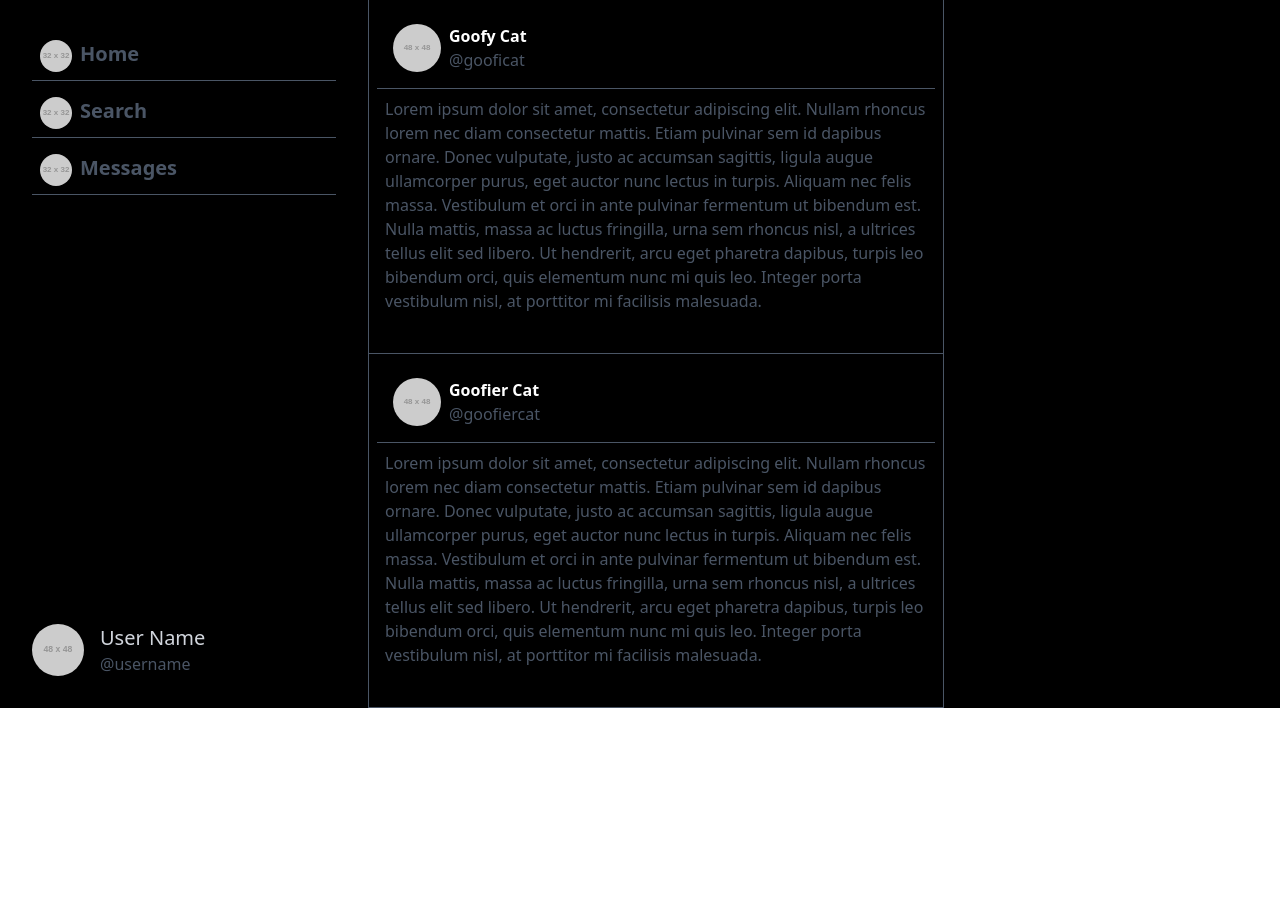
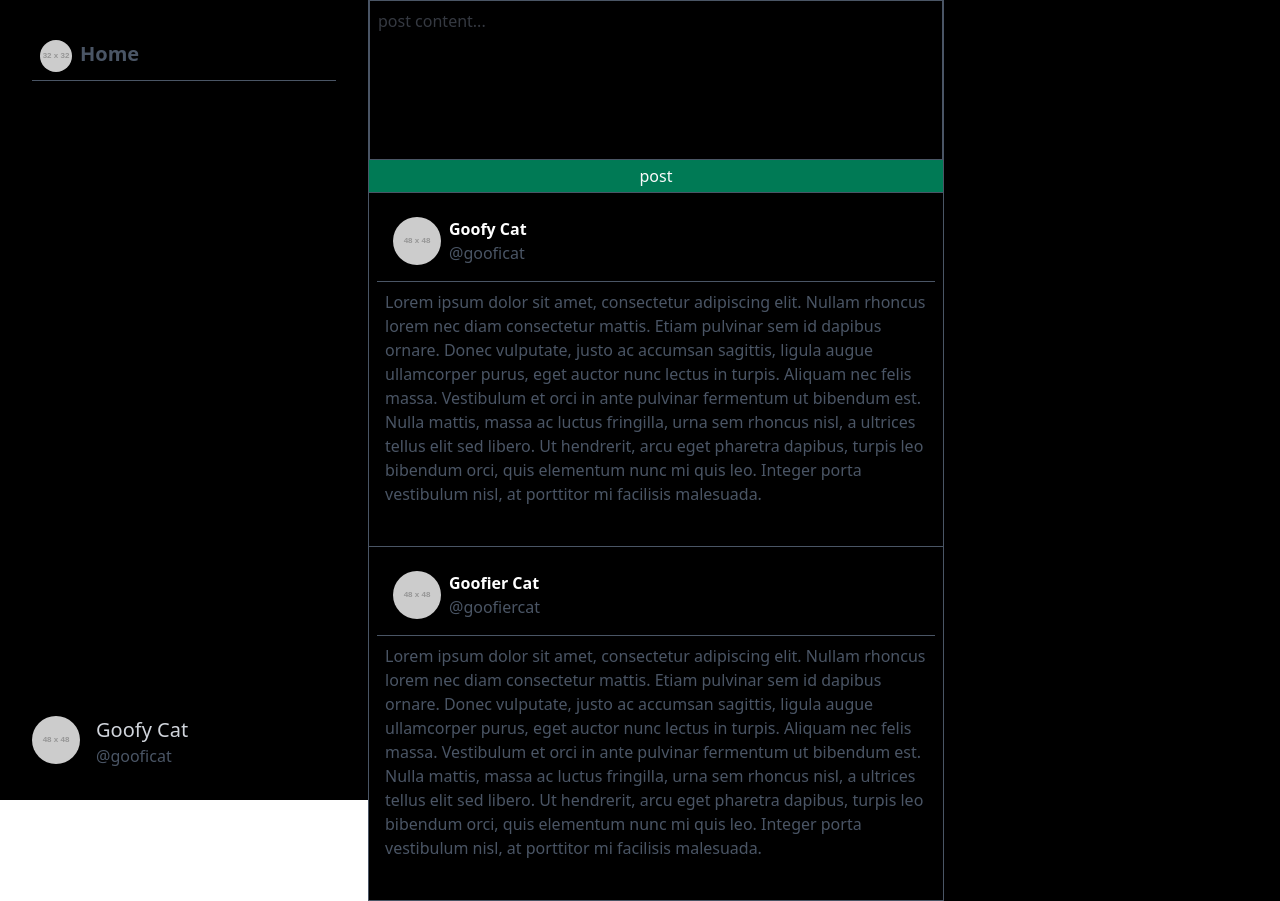
Before and after one commit to gooficat/messageboard, a React (Vite) app: page / in a window 1280 px wide. Before the commit the page ends 800 px from the top, so only its background shows below. Built offline with nearby package versions, Linux system fonts and the light colour scheme.

Commit message:
work on flexibility

```diff
--- a/src/App/App.tsx
+++ b/src/App/App.tsx
@@ -26,6 +26,17 @@ const testPosts = [
 function Content() {
 	return (
 		<div className="block flex-4 min-w-lg max-w-xl bg-black justify-between border-l border-r border-gray-600">
+			<form className="border-b border-gray-600 flex flex-col">
+				<textarea
+					className="border border-gray-600 w-full resize-none text-gray-500 h-40 p-2"
+					placeholder="post content..."
+				/>
+				<div className="flex ">
+					<button className="text-gray-50 bg-emerald-700 py-1 px-2 text-md w-full">
+						post
+					</button>
+				</div>
+			</form>
 			{testPosts.map((post, index) => (
 				<Post post={post} key={index} />
 			))}
--- a/src/App/components/SideBar.tsx
+++ b/src/App/components/SideBar.tsx
@@ -1,3 +1,5 @@
+import { getSessionInfo } from "../session";
+
 function SideNavItem(props: { label: string; href: string }) {
 	return (
 		<a
@@ -18,27 +20,31 @@ function SideNavItem(props: { label: string; href: string }) {
 
 function SideNav() {
 	return (
-		<div className="flex flex-col gap-2 p-4 w-full align-center">
+		<div className="flex flex-col gap-2 p-4 sticky top-0 align-center">
 			<SideNavItem label="Home" href="/" />
-			<SideNavItem label="Search" href="/" />
-			<SideNavItem label="Messages" href="/" />
+			{/*<SideNavItem label="Search" href="/" />*/}
+			{/*<SideNavItem label="Messages" href="/" />*/}
 		</div>
 	);
 }
 
 function SideBar() {
 	return (
-		<div className="flex flex-col flex-1 bg-black justify-between p-4">
+		<div className="flex flex-col max-h-screen sticky top-0 flex-1 bg-black justify-between p-4">
 			<SideNav />
 			<div className="p-4 flex gap-4">
 				<img
-					src="https://placehold.co/48/gray/black?text=P"
+					src={getSessionInfo().user.avatar}
 					alt=""
-					className="rounded-full"
+					className="rounded-full w-12 h-12"
 				/>
-				<div className="block ">
-					<h3 className="text-xl text-gray-300">User Name</h3>
-					<p className="text-gray-600">@username</p>
+				<div className="block">
+					<a href="/profile" className="text-xl text-gray-300">
+						{getSessionInfo().user.name}
+					</a>
+					<p className="text-gray-600">
+						@{getSessionInfo().user.handle}
+					</p>
 				</div>
 			</div>
 		</div>
--- /dev/null
+++ b/src/App/session.tsx
@@ -0,0 +1,10 @@
+export function getSessionInfo() {
+	return {
+		user: {
+			name: "Goofy Cat",
+			handle: "gooficat",
+			id: 1,
+			avatar: "https://placehold.co/48x48/",
+		},
+	};
+}
--- a/src/server/api.ts
+++ b/src/server/api.ts
@@ -11,4 +11,9 @@ export default {
 			const { username, password } = await req.json();
 		},
 	},
+	"/api/register": {
+		async POST(req: Request) {
+			const { username, password } = await req.json();
+		},
+	},
 };
--- /dev/null
+++ b/src/server/db.ts
@@ -0,0 +1,18 @@
+import sqlite from "node:sqlite";
+
+const db = new sqlite.DatabaseSync("db.sqlite");
+
+db.exec(`CREATE TABLE IF NOT EXISTS users (
+    id INTEGER PRIMARY KEY AUTOINCREMENT,
+    username TEXT NOT NULL UNIQUE,
+    password TEXT NOT NULL
+)`);
+db.exec(`CREATE TABLE IF NOT EXISTS posts (
+    id INTEGER PRIMARY KEY AUTOINCREMENT,
+    user_id INTEGER NOT NULL,
+    content TEXT NOT NULL,
+    created_at DATETIME DEFAULT CURRENT_TIMESTAMP,
+    FOREIGN KEY (user_id) REFERENCES users(id)
+)`);
+
+export default db;
```
Also changed, not shown: 1 other file (tests, documents, lock files or other folders).
